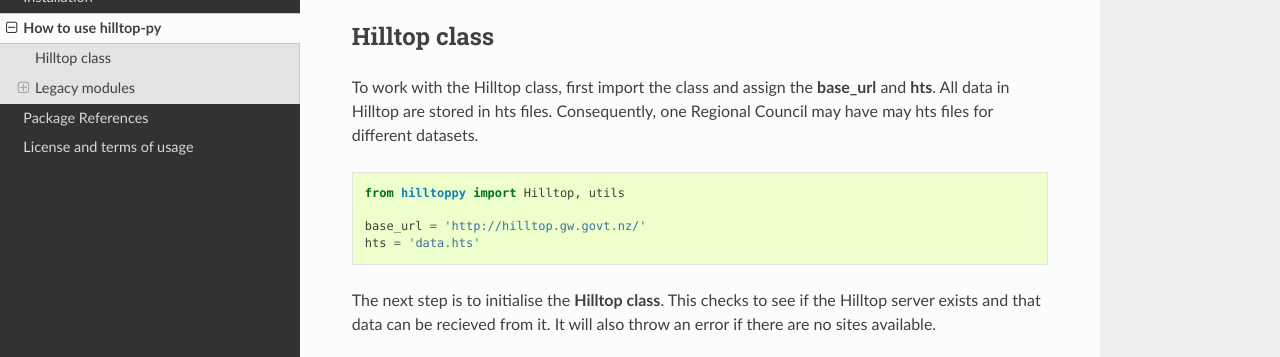
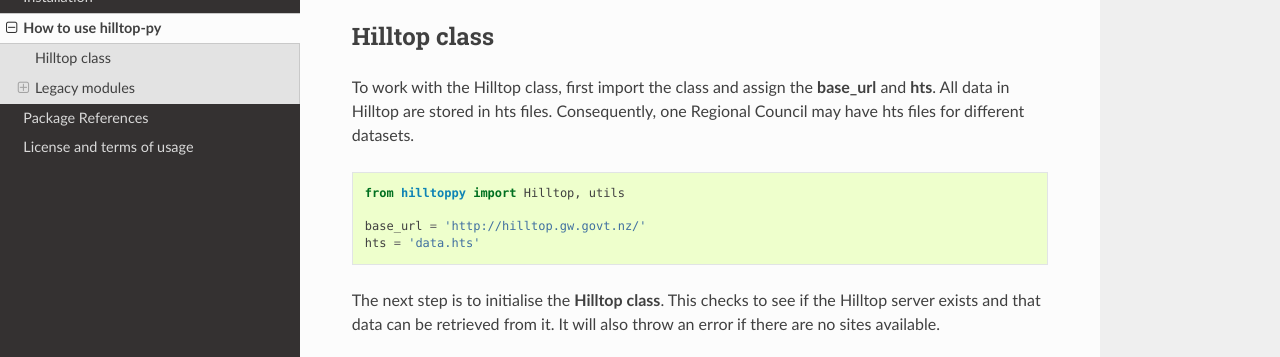
Before and after one commit to mullenkamp/hilltop-py, a Sphinx documentation site: the page built from sphinx/source/usage.rst, in a window 1280 px wide and 900 px high, scrolled down 305 px, cut to the strip 180-537 px from the top of the window. Built offline with Sphinx 7.4.7 and the Read the Docs theme 2.0.0, drawn with Linux system fonts in a browser that asks for light colours; some of the changed text lies outside the part shown.

Commit message:
readthedocs

```diff
--- a/sphinx/source/usage.rst
+++ b/sphinx/source/usage.rst
@@ -28,7 +28,7 @@ This section will describe how to use the hilltop-py package. The functions depe
 
 Hilltop class
 --------------
-To work with the Hilltop class, first import the class and assign the **base_url** and **hts**. All data in Hilltop are stored in hts files. Consequently, one Regional Council may have may hts files for different datasets.
+To work with the Hilltop class, first import the class and assign the **base_url** and **hts**. All data in Hilltop are stored in hts files. Consequently, one Regional Council may have hts files for different datasets.
 
 
 .. code:: python
@@ -39,7 +39,7 @@ To work with the Hilltop class, first import the class and assign the **base_url
     hts = 'data.hts'
 
 
-The next step is to initialise the **Hilltop class**. This checks to see if the Hilltop server exists and that data can be recieved from it. It will also throw an error if there are no sites available.
+The next step is to initialise the **Hilltop class**. This checks to see if the Hilltop server exists and that data can be retrieved from it. It will also throw an error if there are no sites available.
 
 .. ipython:: python
 
```
Also changed, not shown: other parts of sphinx/source/usage.rst (+1 -1 lines).
